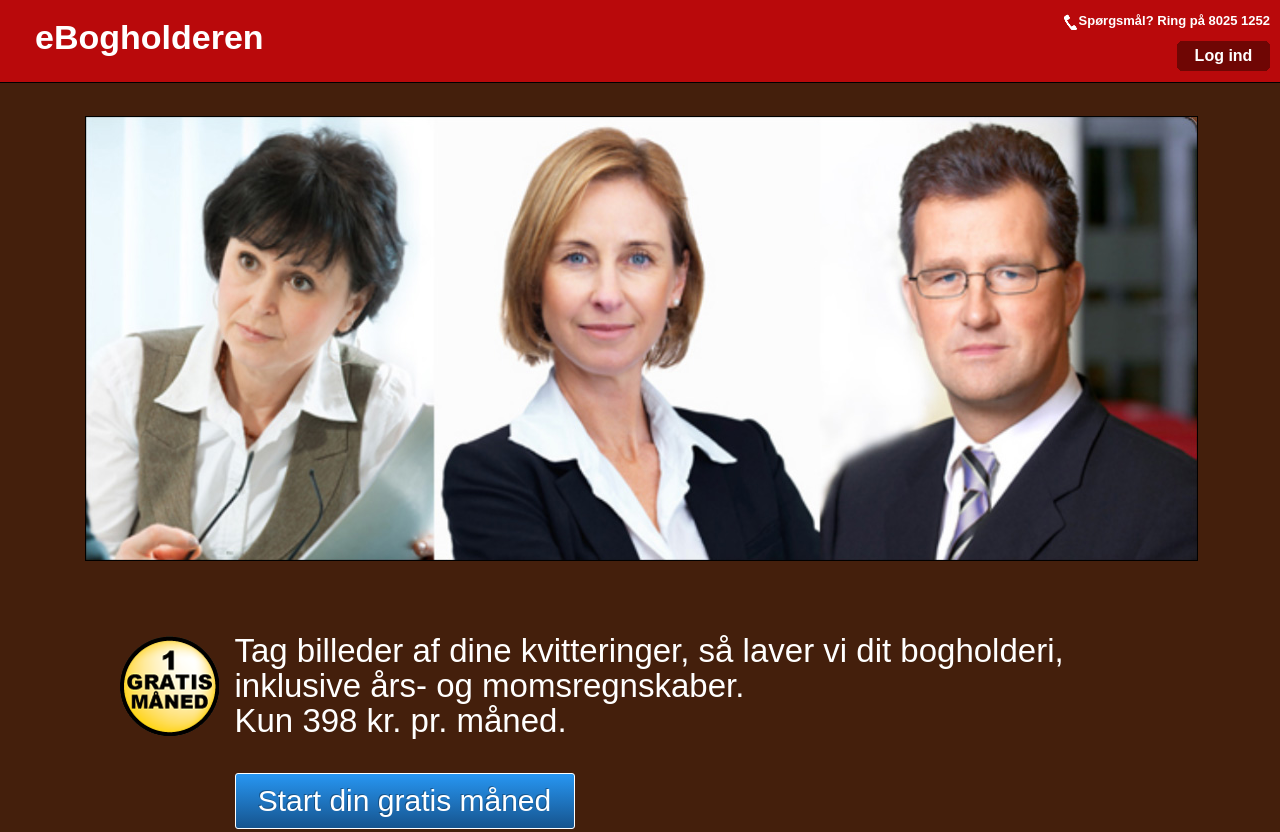
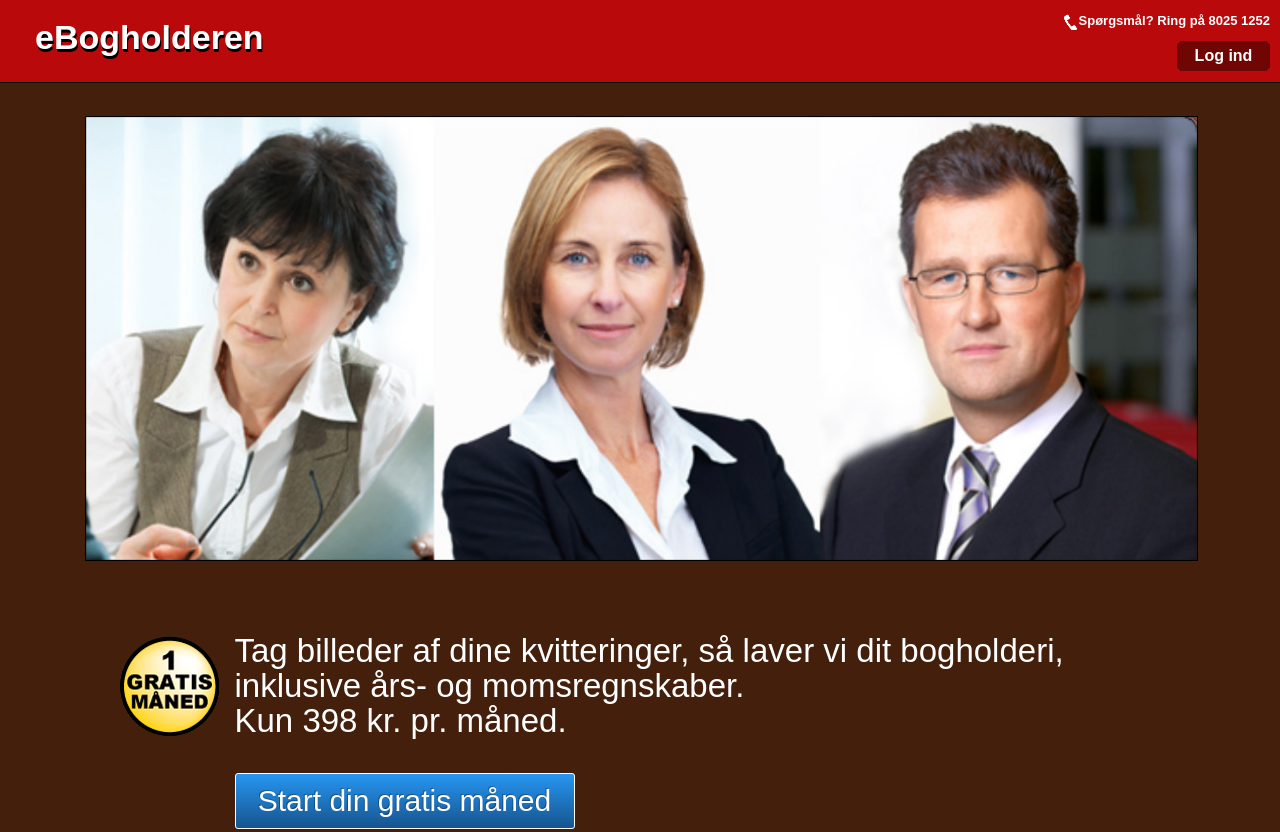
Before and after one commit to poilance/web-site, a plain HTML site: page index.html in a window 1280 px wide. Shown: the top 832 px of the page. Drawn offline with Linux system fonts and the light colour scheme.

Commit message:
Update index.html

```diff
--- a/index.html
+++ b/index.html
@@ -10,7 +10,7 @@
 
 <body>
 	<div id="header">
-		<p style="padding-left:35px;font-size:34px; padding-top:28px; color:#fff; float:left;"><strong>eBogholderen</strong></p>
+		<p style="text-shadow: 1px 3px #000000; padding-left:35px;font-size:34px; padding-top:28px; color:#fff; float:left;"><strong>eBogholderen</strong></p>
 		<p style="font-size:13px; padding-right:10px; padding-top:12px; color:#fff; float:right;"><strong>Spørgsmål? Ring på 8025 1252</strong></p><img style="float:right; padding-top:10px;" src="phone.png"><br>
 	<br><br>
 
```
